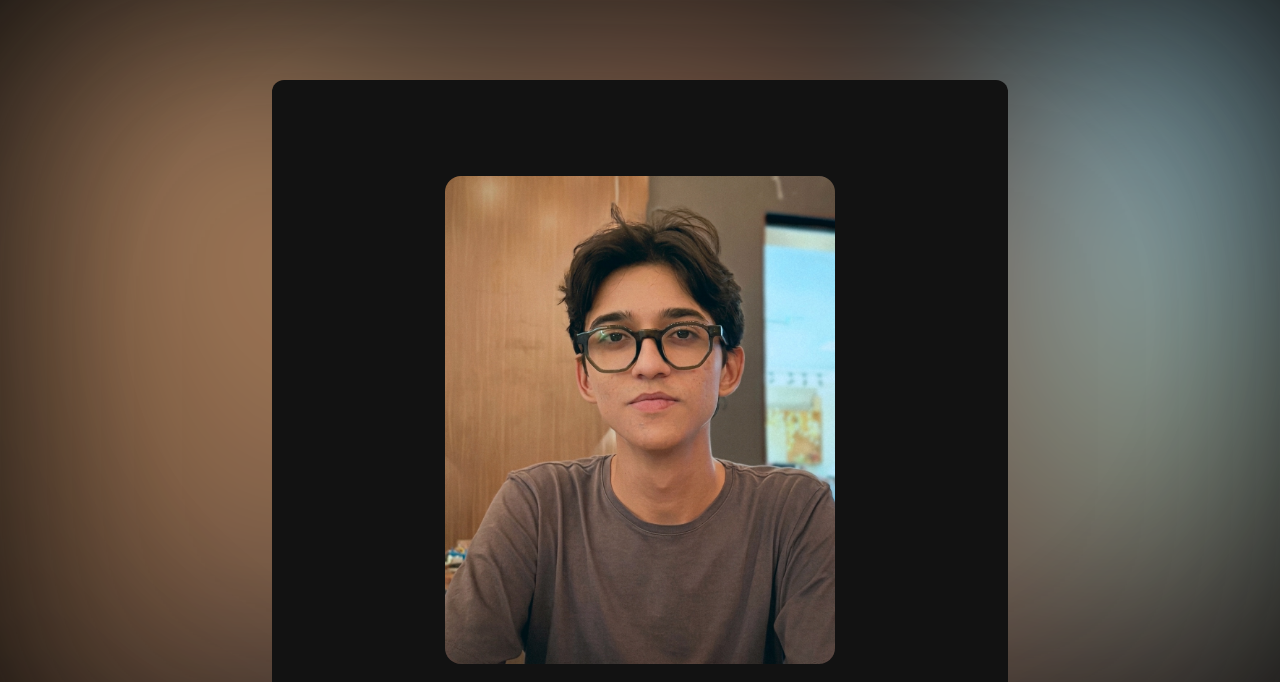
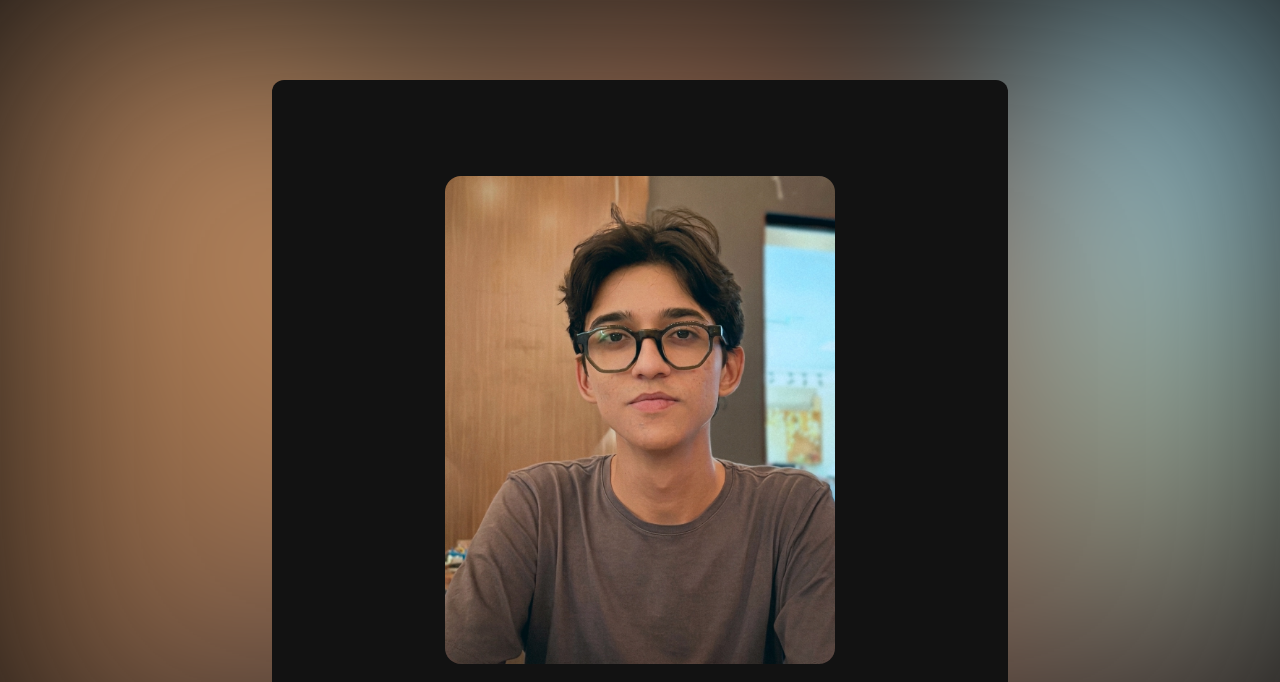
Before and after one commit to miguelclisboa/miguelclisboa.github.io, a plain HTML site: page index.html in a window 1280 px wide. Shown: the top 682 px of the page. Drawn offline with Linux system fonts and the light colour scheme.

Commit message:
Fundo igual à referência: só desfoque, sem vinheta extra

```diff
--- a/index.html
+++ b/index.html
@@ -39,9 +39,9 @@ img,.ph{display:block}
 .ph{background:var(--thumb)}
 img{object-fit:cover}
 
-/* Fundo desfocado (só no computador): mesma foto, escurecida e com vinheta */
-.backdrop{position:fixed;inset:0;background:var(--hero) center/cover no-repeat;filter:blur(128px) brightness(.9) saturate(.9);z-index:0;pointer-events:none}
-.vignette{position:fixed;inset:0;z-index:0;pointer-events:none;background:radial-gradient(ellipse 80% 90% at 50% 40%,transparent 50%,rgba(0,0,0,.18) 75%,rgba(0,0,0,.45) 100%)}
+/* Fundo desfocado (só no computador): a borda escurece sozinha pelo desfoque sobre o fundo #0e0e0e */
+.backdrop{position:fixed;inset:0;background:var(--hero) center/cover no-repeat;filter:blur(128px);z-index:0;pointer-events:none}
+.vignette{position:fixed;inset:0;z-index:0;pointer-events:none;background:none}
 
 /* Cartão central */
 .container{position:relative;z-index:1;max-width:736px;margin:80px auto 0;background:var(--bg);border-radius:12px;padding:32px 48px 24px}
```
